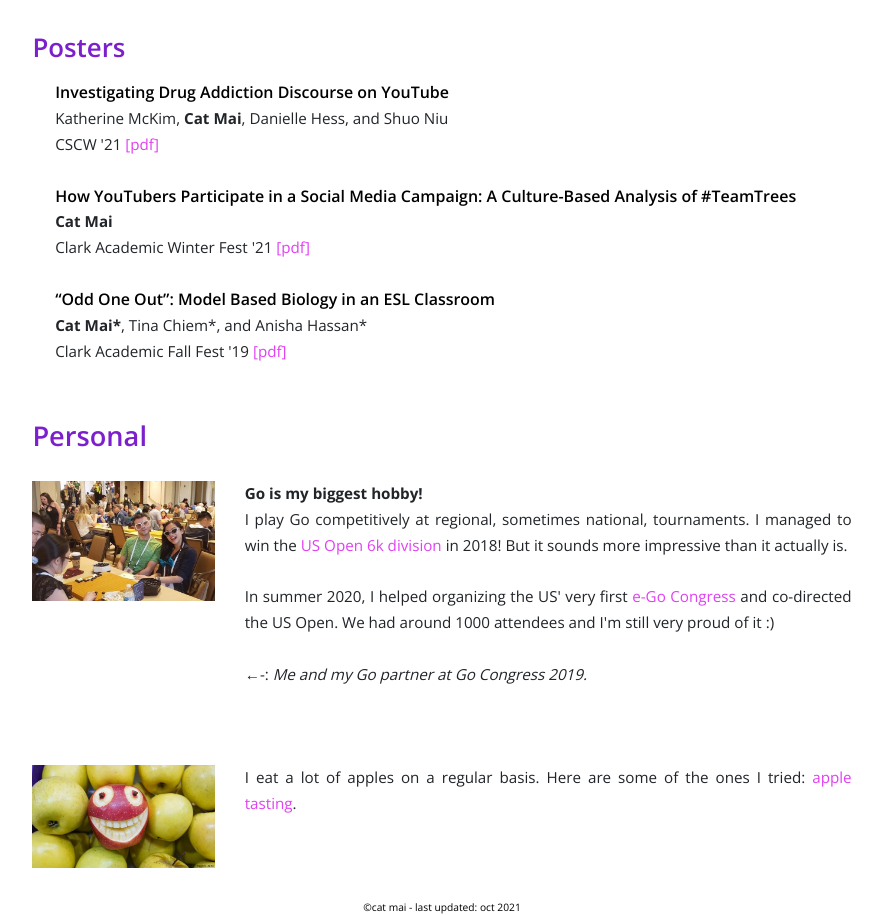
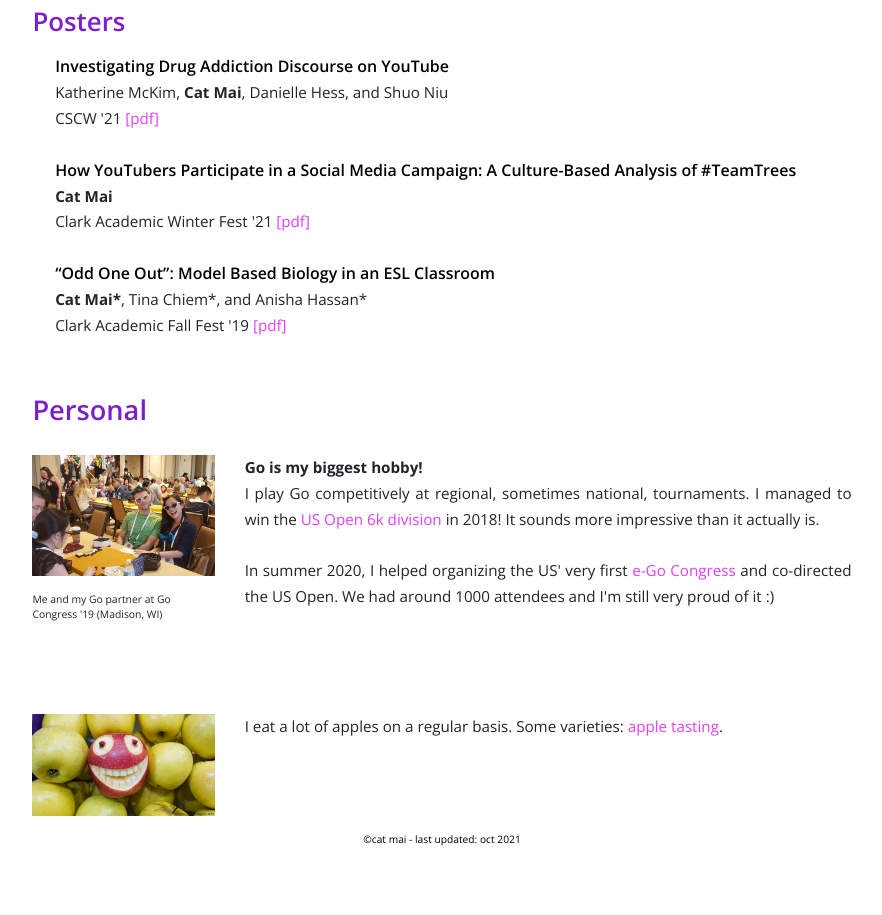
Before and after one commit to catxmai/catxmai.github.io, a plain HTML site: page index.html in a window 1280 px wide. Shown: the part 920-1835 px from the top of the page, without its empty margins (198-1080 px from the left). After the commit the page ends 1767 px from the top, so only its background shows below. Drawn offline with nearby package versions, Linux system fonts and the light colour scheme.

Commit message:
add fig caption and wording

```diff
--- a/index.html
+++ b/index.html
@@ -55,7 +55,7 @@
       float: left;
       width: 82%;
       margin-right: 2em;
-      margin-bottom: 2rem
+      margin-bottom: 1em
     }
 
     .social li {
@@ -145,14 +145,14 @@
       and use human evaluation data to investigate participation patterns.
       These patterns help us understand how video-sharing platforms could support mental health and event collaboration.
 
-      <br><br><br><br>
+      <br><br><br>
     </div>
   </div>
   <br>
     <div class="hero__description">
 
     </div>
-    <p style="font-size: .9em">(* = equal contribution)</p>
+    <p style="font-size: .9em">* = equal contribution</p>
     <div class="hero__description">
       <span class="paper-class">Conference papers</span>
       <br>
@@ -193,7 +193,10 @@
   <br><br>
   <div class="row">
     <div class="col-lg-3 col-md-3 col-sm-3 col-xs-3 info-links">
-      <img src="img/go_congress2019.jpg" style="width: 100%">
+      <figure>
+        <img src="img/go_congress2019.jpg" alt="Trulli" style="width:100%">
+        <figcaption style="font-size: .65em">Me and my Go partner at Go Congress '19 (Madison, WI)</figcaption>
+      </figure>
     </div>
 
     <div class="hero__description col-lg-9 col-md-9 col-sm-9 intro">
@@ -202,15 +205,13 @@
       <br> I play Go competitively at regional, sometimes national, tournaments.
       I managed to win the <a href="https://www.usgo.org/tournaments/crosstab/band-matrix/181" target="_blank" class="paper_link" style="color: #e140f3;">
       US Open 6k division</a>
-      in 2018! But it sounds more impressive than it actually is.
+      in 2018! It sounds more impressive than it actually is.
       <br><br>
       In summer 2020, I helped organizing the US' very first <a href="https://www.gocongress.org" target="_blank"style="color: #e140f3;">
       e-Go Congress</a> and co-directed the US Open.
       We had around 1000 attendees and I'm still very proud of it :)
-      <br><br>
-      ←-: <i>Me and my Go partner at Go Congress 2019.</i>
 
-      <br><br><br><br>
+      <br><br><br><br><br>
     </div>
   </div>
 
@@ -220,7 +221,7 @@
     </div>
 
     <div class="hero__description col-lg-9 col-md-9 col-sm-9 intro">
-      I eat a lot of apples on a regular basis. Here are some of the ones I tried: <a href="https://www.notion.so/catmai/5a88b4e66bf54ea1b6ad2a86b0e47d40?v=eb84568f98d94acfb9b58b56c086f8b8" target="_blank"style="color: #e140f3;">
+      I eat a lot of apples on a regular basis. Some varieties: <a href="https://www.notion.so/catmai/5a88b4e66bf54ea1b6ad2a86b0e47d40?v=eb84568f98d94acfb9b58b56c086f8b8" target="_blank"style="color: #e140f3;">
       apple tasting</a>.
     </div>
   </div>
```
